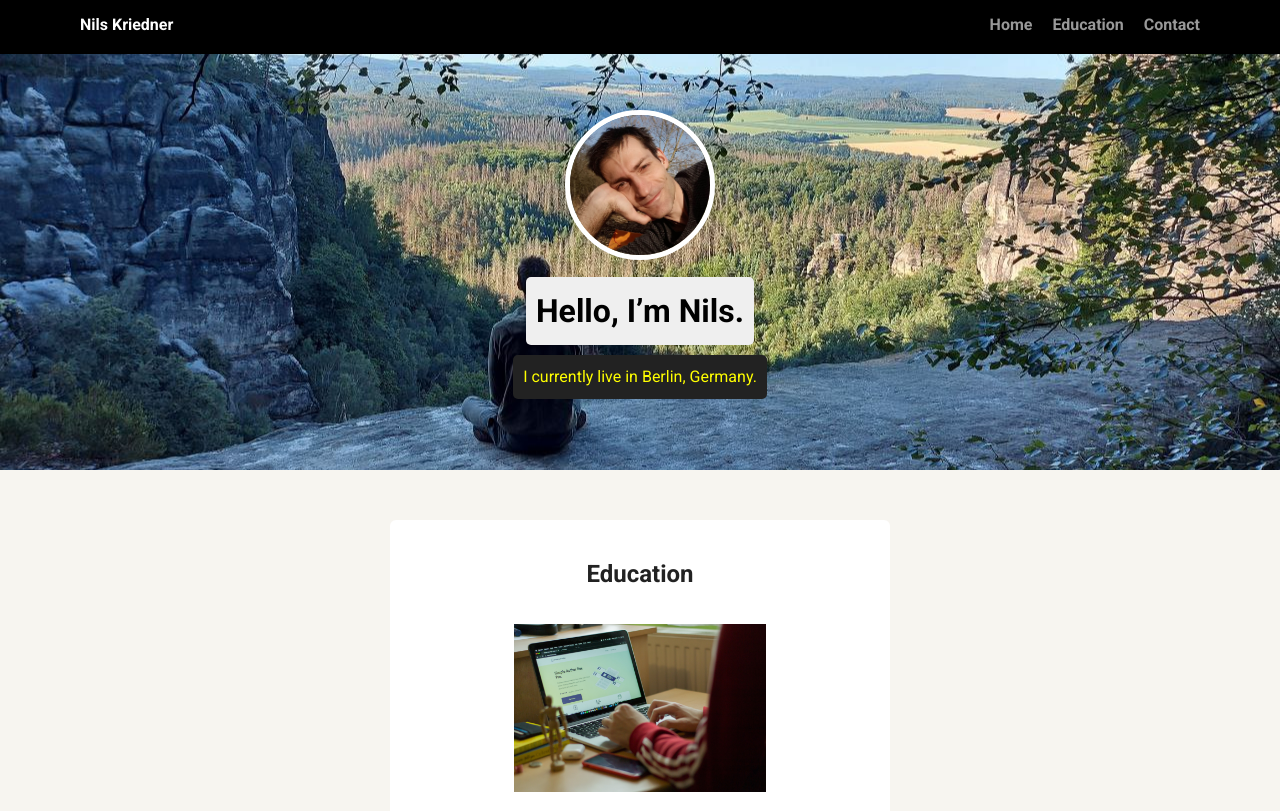
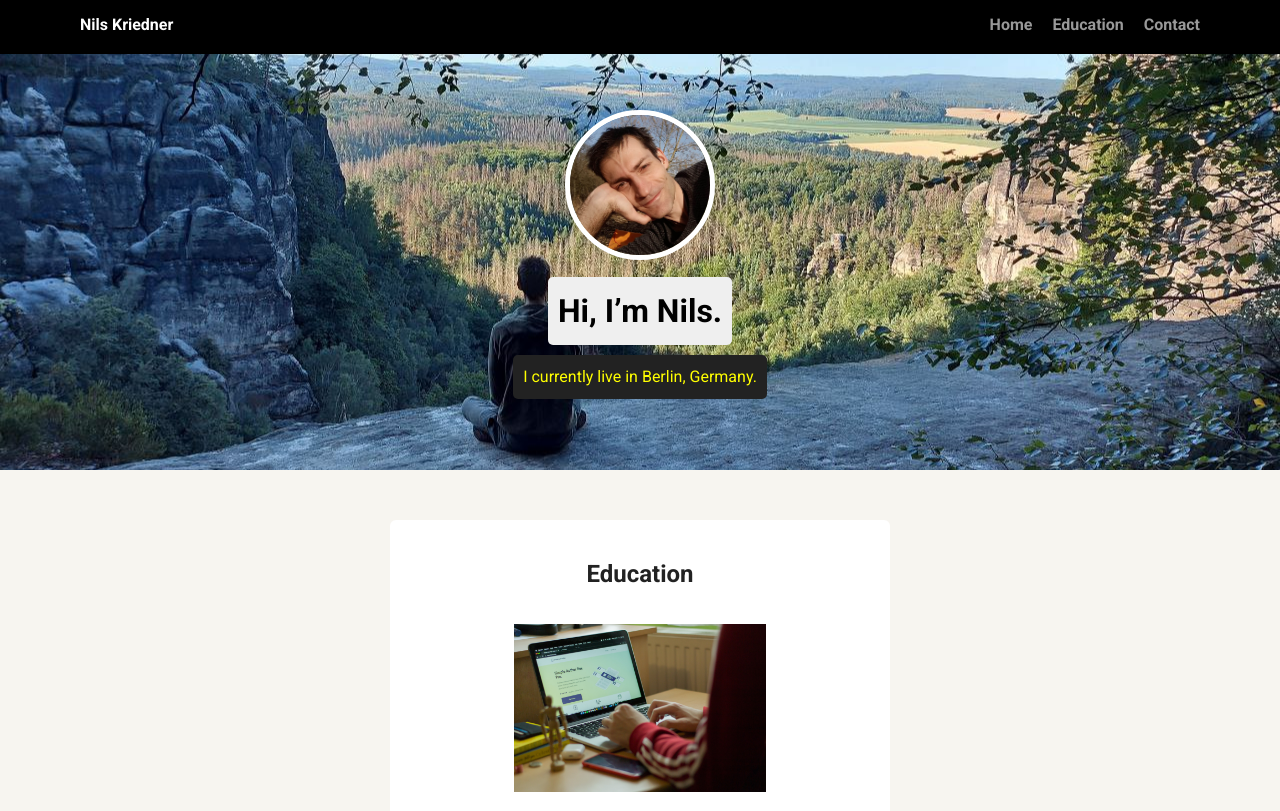
Before and after one commit to nkriedner/fewd-techdegree-project-1, a plain HTML site: page education.html in a window 1280 px wide. Shown: the top 811 px of the page. Drawn offline with Linux system fonts and the light colour scheme; a web font is replaced by a local one.

Commit message:
Update text in h1 on index.html and education.html

```diff
--- a/education.html
+++ b/education.html
@@ -19,7 +19,7 @@
 
         <header>
             <img src="images/nils-kriedner.jpg" alt="Photo of Nils Kriedner" class="profile-image" />
-            <h1 class="tag name">Hello, I’m Nils.</h1>
+            <h1 class="tag name">Hi, I’m Nils.</h1>
             <p class="tag location">I currently live in Berlin, Germany.</p>
         </header>
 
```
Also changed, not shown: index.html (+1 -1 lines).
